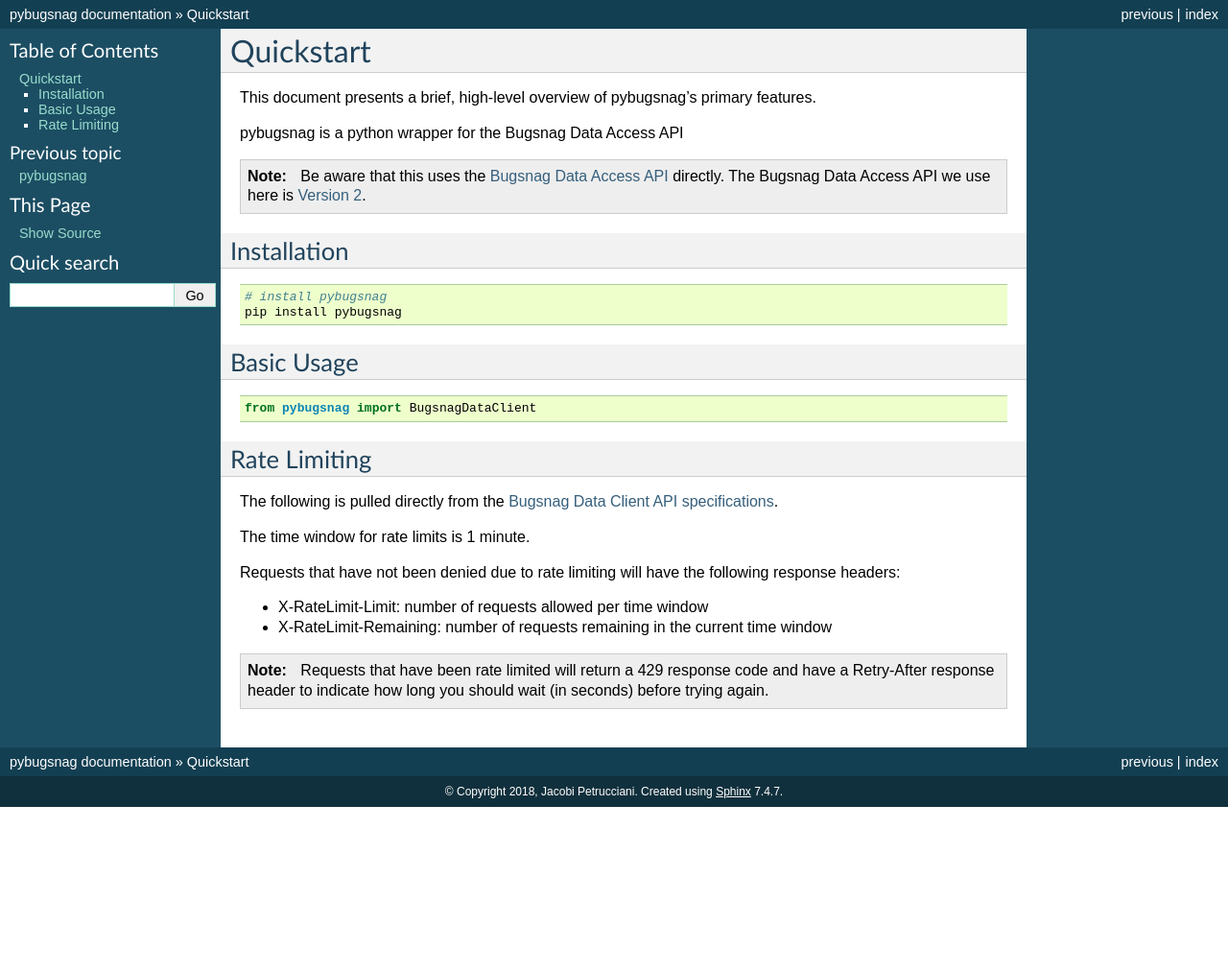
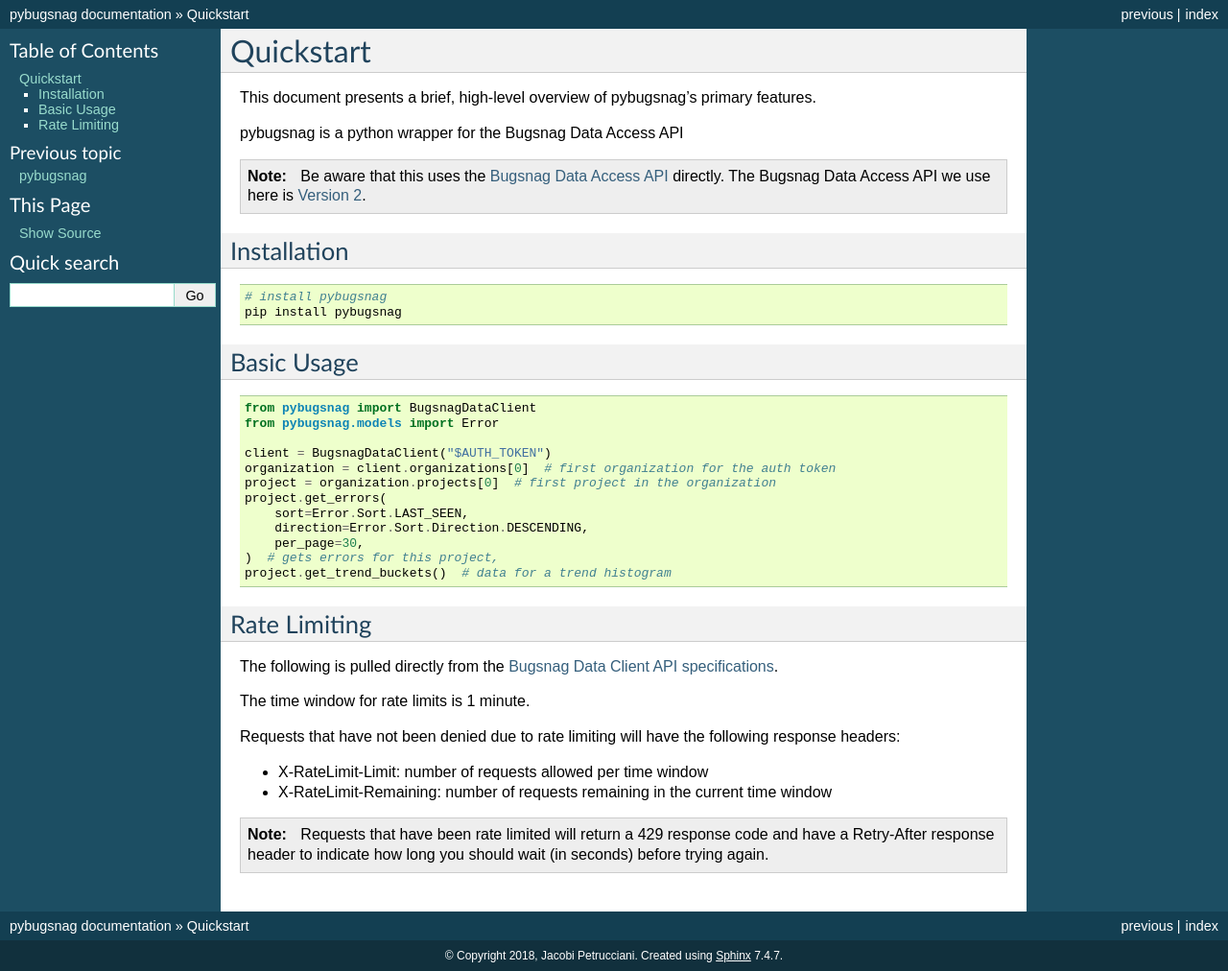
Before and after one commit to jpetrucciani/pybugsnag, a Sphinx documentation site: the page built from docs/pybugsnag/quickstart.rst, in a window 1280 px wide. Shown: the whole page at 96% size. Built offline with Sphinx 7.4.7, drawn with Linux system fonts in a browser that asks for light colours; the version number could not be read and is left out; before the commit the page ends 900 px from its top, so only the background shows below that.

Commit message:
updating the quick start document

```diff
--- a/docs/pybugsnag/quickstart.rst
+++ b/docs/pybugsnag/quickstart.rst
@@ -25,7 +25,18 @@
 
 .. code-block:: python
 
-   from pybugsnag import BugsnagDataClient
+    from pybugsnag import BugsnagDataClient
+    from pybugsnag.models import Error
+
+    client = BugsnagDataClient("$AUTH_TOKEN")
+    organization = client.organizations[0]  # first organization for the auth token
+    project = organization.projects[0]  # first project in the organization
+    project.get_errors(
+        sort=Error.Sort.LAST_SEEN,
+        direction=Error.Sort.Direction.DESCENDING,
+        per_page=30,
+    )  # gets errors for this project,
+    project.get_trend_buckets()  # data for a trend histogram
 
 
 Rate Limiting
```
Also changed, not shown: README.rst (+11 -2 lines), .prospector.yaml.
